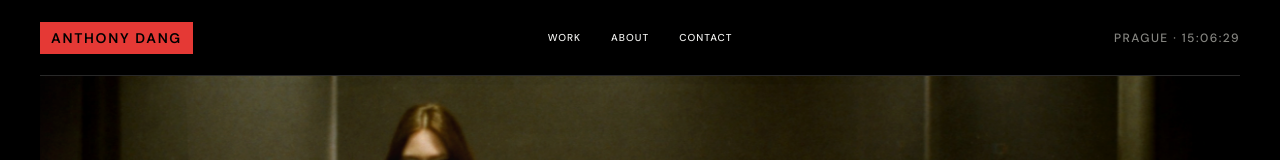
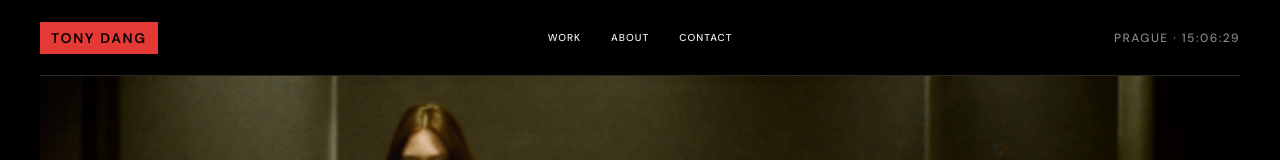
Before and after one commit to LordTondyno/tondyno-portfolio, a plain HTML site: page index.html in a window 1280 px wide. Shown: the top 160 px of the page. Drawn offline with nearby package versions, Linux system fonts and the light colour scheme.

Commit message:
Change name from ANTHONY DANG to TONY DANG

```diff
--- a/index.html
+++ b/index.html
@@ -35,7 +35,7 @@
   <header class="site-header">
 
     <a class="wordmark" href="#top" aria-label="Tony Dang, home">
-      ANTHONY DANG
+      TONY DANG
     </a>
 
     <nav aria-label="Main navigation">
```
